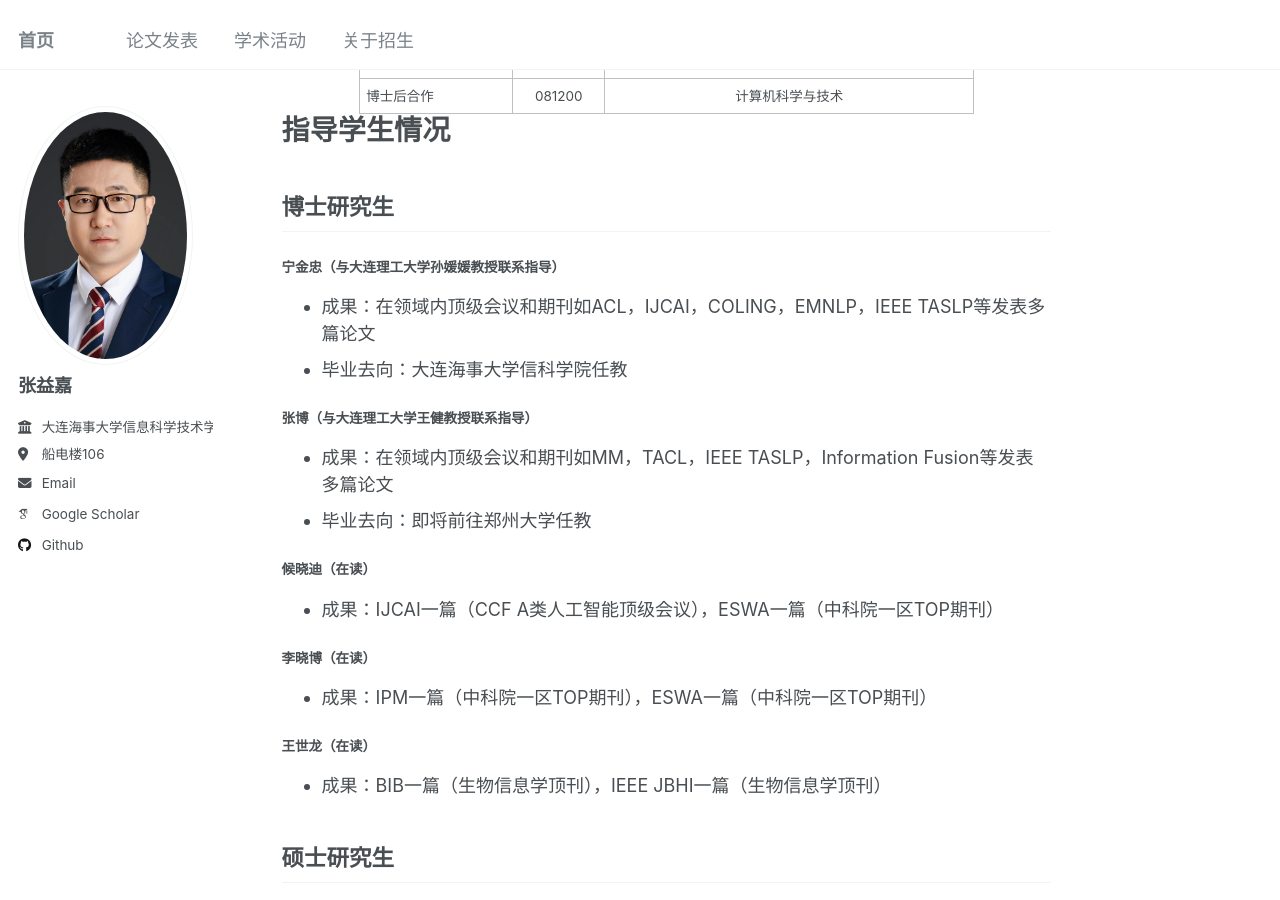
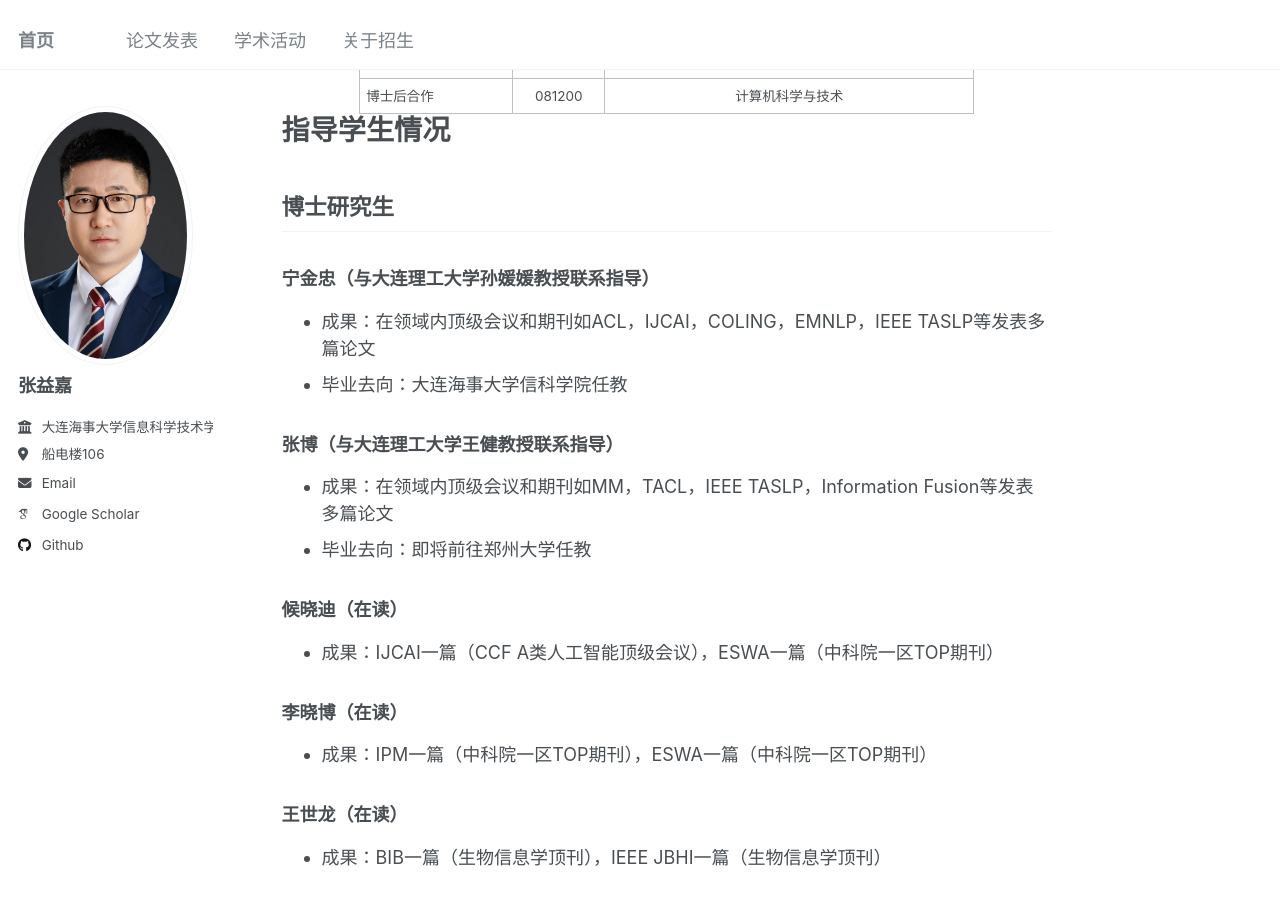
Before and after one commit to DMU-ITREC/zhangyijia.github.io, a Jekyll site: the page built from _pages/GraduateAdmissions.md, in a window 1280 px wide and 900 px high, scrolled down 789 px. Built offline with Jekyll 4.4.1, drawn with Linux system fonts in a browser that asks for light colours; some web fonts are replaced.

```diff
--- a/_pages/GraduateAdmissions.md
+++ b/_pages/GraduateAdmissions.md
@@ -55,29 +55,29 @@ layout: single
 
 ## 博士研究生
 
-#### 宁金忠（与大连理工大学孙媛媛教授联系指导）
+### 宁金忠（与大连理工大学孙媛媛教授联系指导）
 * 成果：在领域内顶级会议和期刊如ACL，IJCAI，COLING，EMNLP，IEEE TASLP等发表多篇论文
 * 毕业去向：大连海事大学信科学院任教
 
-#### 张博（与大连理工大学王健教授联系指导）
+### 张博（与大连理工大学王健教授联系指导）
 * 成果：在领域内顶级会议和期刊如MM，TACL，IEEE TASLP，Information Fusion等发表多篇论文
 * 毕业去向：即将前往郑州大学任教
 
-#### 候晓迪（在读）
+### 候晓迪（在读）
 * 成果：IJCAI一篇（CCF A类人工智能顶级会议），ESWA一篇（中科院一区TOP期刊）
 
-#### 李晓博（在读）
+### 李晓博（在读）
 * 成果：IPM一篇（中科院一区TOP期刊），ESWA一篇（中科院一区TOP期刊）
 
-#### 王世龙（在读）
+### 王世龙（在读）
 * 成果：BIB一篇（生物信息学顶刊），IEEE JBHI一篇（生物信息学顶刊）
 
 
 ## 硕士研究生
-#### 袁建园
+### 袁建园
 * 成果：Bioinformatic一篇（生物医学文本挖掘顶刊）
 * 毕业去向：北京理工大学刘滨教授（国家杰青）课题组读博
 
-#### 张富玺
+### 张富玺
 * 成果：EAAI一篇（SCI一区TOP期刊）
 * 毕业去向：大连理工大学卢湖川（国家杰青）课题组读博
```
